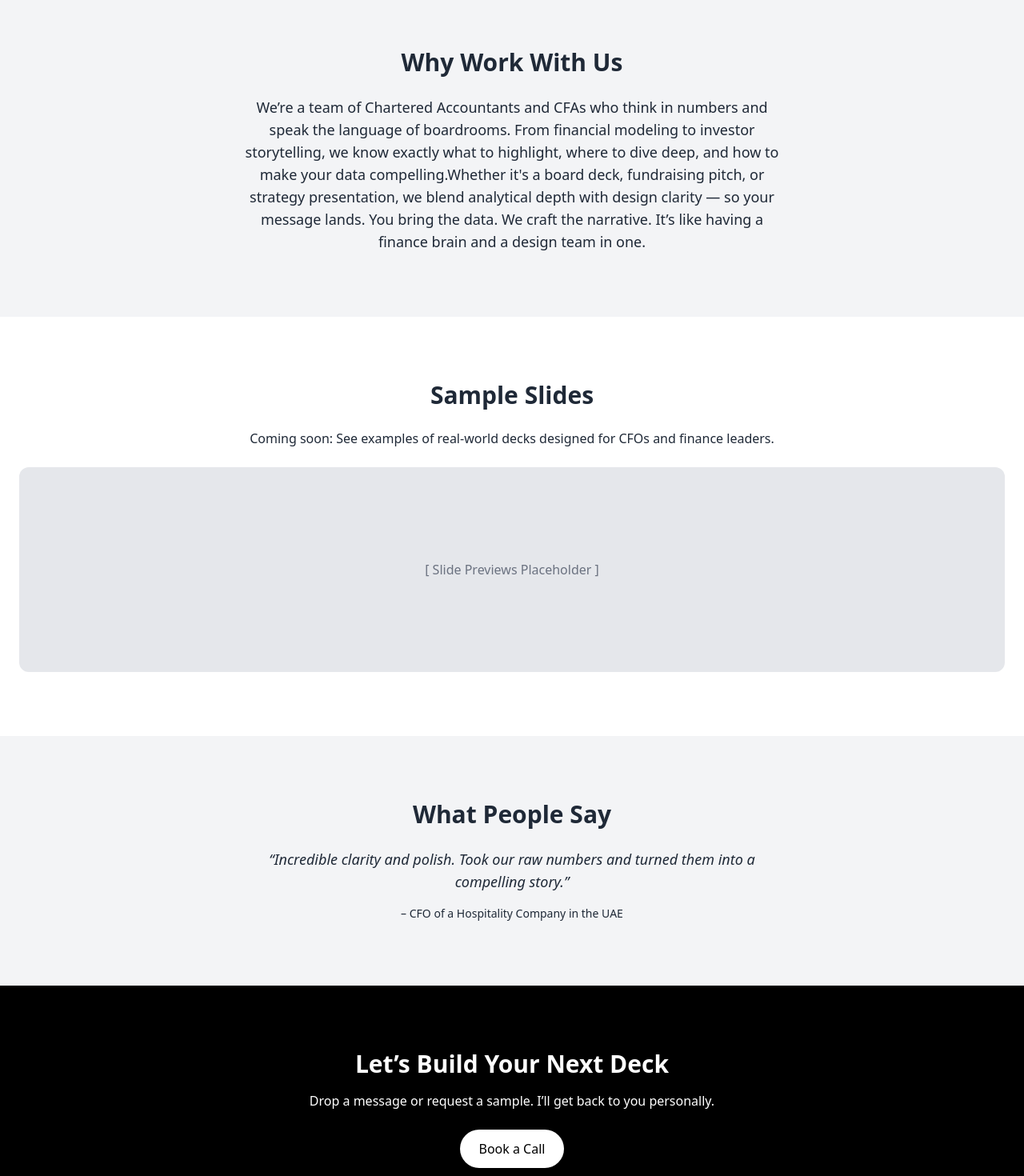
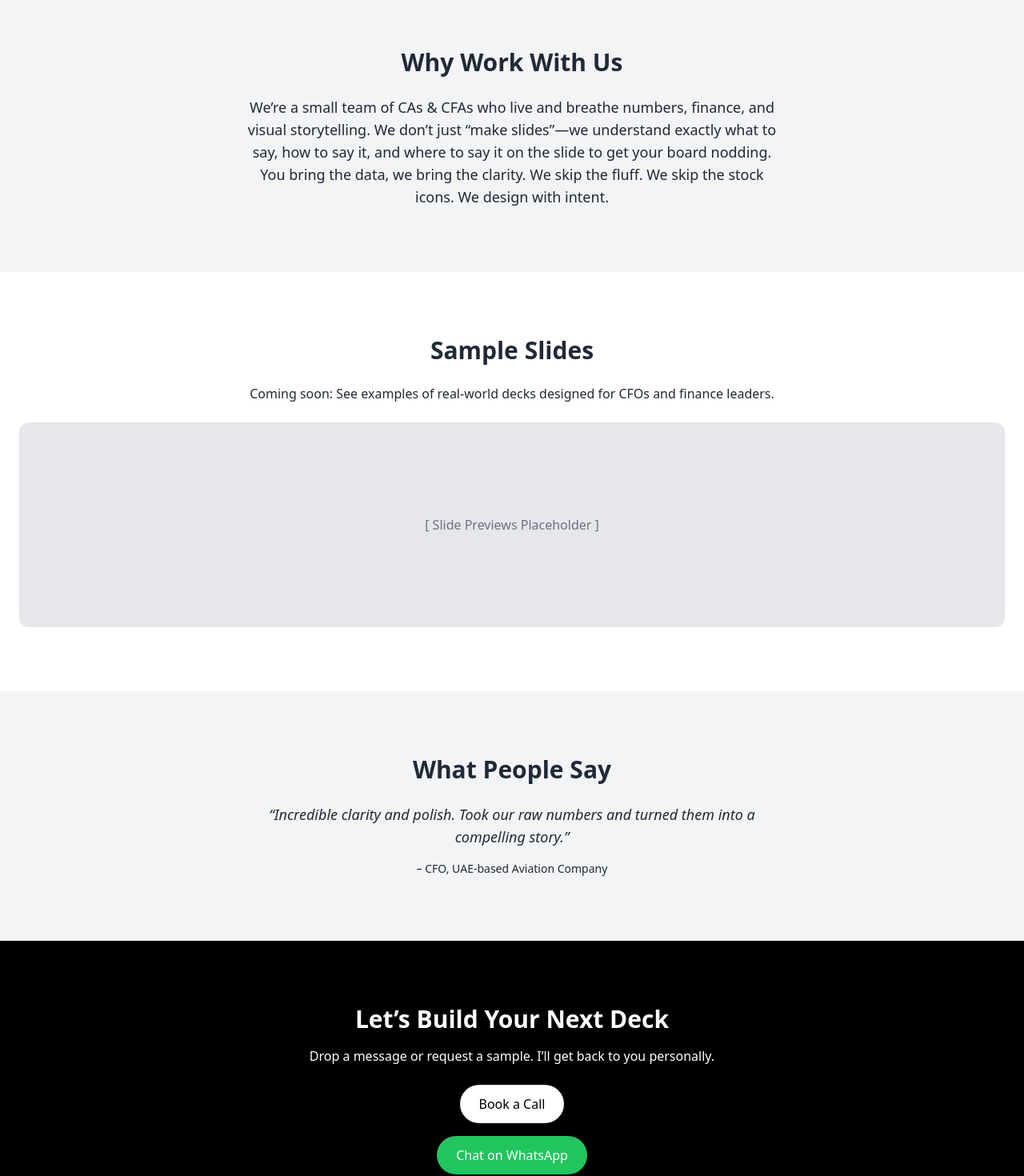
Before and after one commit to akku1291/cfo-deck-studio, a React (Create React App) app: page / in a window 1280 px wide. Shown: the part 1240-2710 px from the top of the page at 80% size. Built offline with nearby package versions, Linux system fonts and the light colour scheme.

Commit message:
Update App.js
Calendly and description and whatsapp

```diff
--- a/src/App.js
+++ b/src/App.js
@@ -27,14 +27,7 @@ export default function App() {
       <section className="py-20 px-6 bg-gray-100 text-center">
         <h2 className="text-3xl font-bold mb-6">Why Work With Us</h2>
         <p className="max-w-2xl mx-auto text-lg">
-          We’re a team of Chartered Accountants and CFAs who think in numbers and speak the language of boardrooms. From financial modeling to investor storytelling, we know exactly what to highlight, where to dive deep, and how to make your data compelling.Whether it's a board deck, fundraising pitch, or strategy presentation, we blend analytical depth with design clarity — so your message lands.
-
-You bring the data.
-We craft the narrative.
-
-It’s like having a finance brain and a design team in one.
-
-
+          We’re a small team of CAs & CFAs who live and breathe numbers, finance, and visual storytelling. We don’t just “make slides”—we understand exactly what to say, how to say it, and where to say it on the slide to get your board nodding. You bring the data, we bring the clarity. We skip the fluff. We skip the stock icons. We design with intent.
         </p>
       </section>
 
@@ -51,7 +44,7 @@ It’s like having a finance brain and a design team in one.
       <section className="py-20 px-6 bg-gray-100 text-center">
         <h2 className="text-3xl font-bold mb-6">What People Say</h2>
         <p className="max-w-2xl mx-auto text-lg italic mb-4">“Incredible clarity and polish. Took our raw numbers and turned them into a compelling story.”</p>
-        <p className="text-sm font-medium">– CFO of a Hospitality Company in the UAE</p>
+        <p className="text-sm font-medium">– CFO, UAE-based Aviation Company</p>
       </section>
 
       {/* Contact Section */}
@@ -62,9 +55,18 @@ It’s like having a finance brain and a design team in one.
           href="https://calendly.com/akku1291/30min"
           target="_blank"
           rel="noopener noreferrer"
-          className="inline-block bg-white text-black px-6 py-3 rounded-full hover:bg-gray-100 transition"
+          className="inline-block bg-white text-black px-6 py-3 rounded-full hover:bg-gray-100 transition mb-4"
         >
           Book a Call
+        </a>
+        <br />
+        <a
+          href="https://wa.me/917030623230"
+          target="_blank"
+          rel="noopener noreferrer"
+          className="inline-block bg-green-500 text-white px-6 py-3 rounded-full hover:bg-green-600 transition"
+        >
+          Chat on WhatsApp
         </a>
       </section>
     </div>
```
